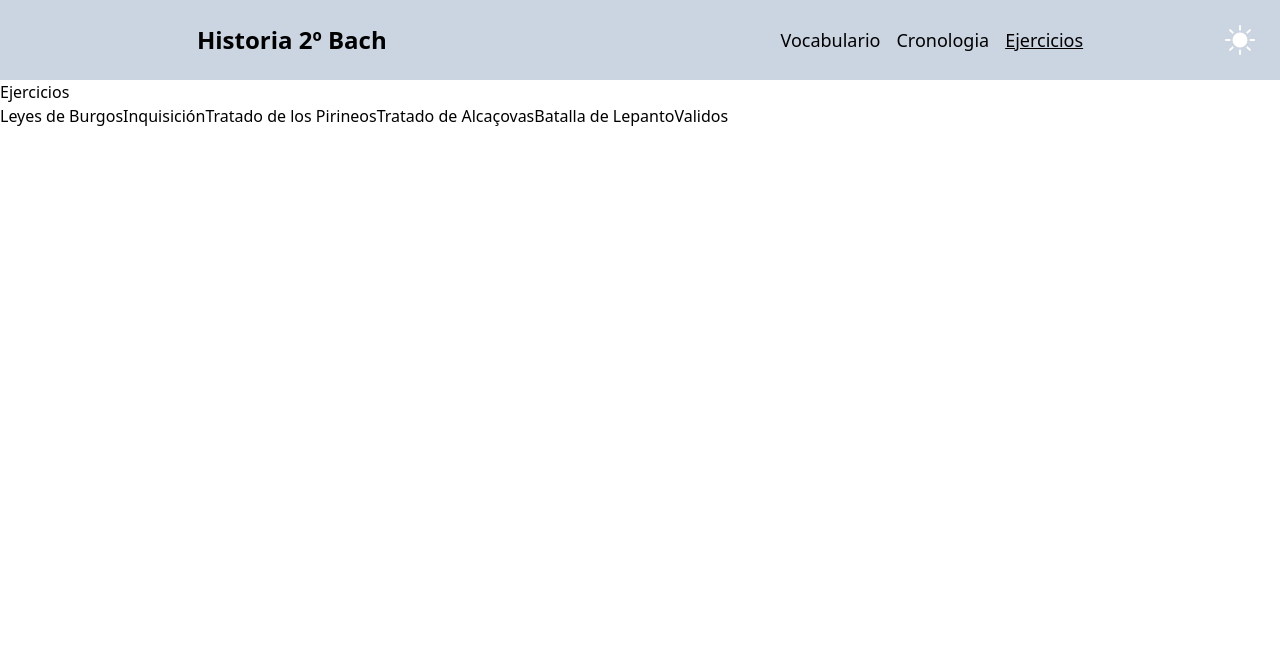
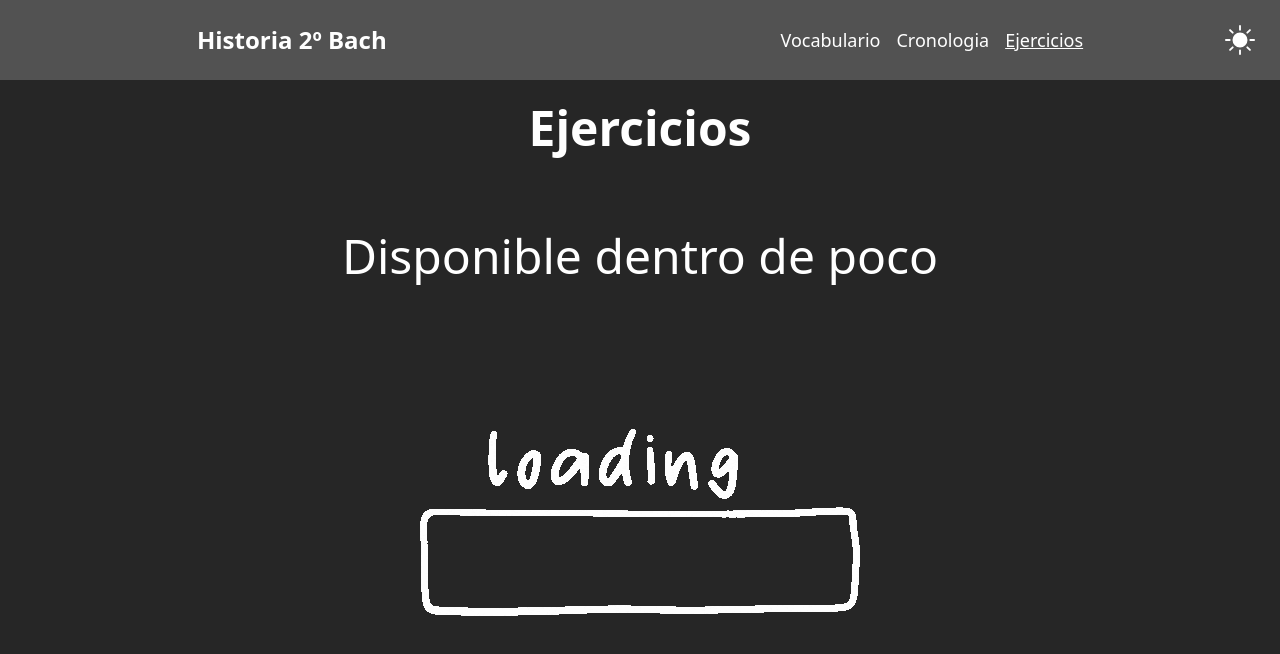
Before and after one commit to PPabloMunoz/Historia-2Bach, a Next.js app: page /ejercicios in a window 1280 px wide. Shown: the top 654 px of the page. Built offline with nearby package versions, Linux system fonts and the light colour scheme.

Commit message:
ejercicios page loading

```diff
--- a/pages/ejercicios.tsx
+++ b/pages/ejercicios.tsx
@@ -1,3 +1,4 @@
+import { useEffect, useState } from 'react'
 import {
   cronoBloques1_2,
   cronoBloque3_4,
@@ -6,7 +7,8 @@ import {
 import { Cronologia } from '@/types'
 
 import Navbar from '@/components/Navbar'
-import { useEffect, useState } from 'react'
+import loading from '../public/loading.gif'
+import { useUserContext } from '@/utils/UserContext'
 
 function aleatory(data: Cronologia[], iterations: Number) {
   const random: Cronologia[] = []
@@ -34,18 +36,30 @@ function aleatory(data: Cronologia[], iterations: Number) {
 
 export default function CronologiaPage() {
   const [data, setData] = useState(cronoBloques1_2)
+  const { theme } = useUserContext()
+
   useEffect(() => {
     setData(aleatory(cronoBloque3_4, 6))
   }, [])
+
   return (
-    <>
+    <div
+      className={
+        theme === 'dark' ? 'dark bg-neutral-800 text-white min-h-screen' : ''
+      }
+    >
       <Navbar
         title='Cronología - Historia 2º Bach'
         home={false}
         page='ejercicios'
       />
-      <h1>Ejercicios</h1>
-      {data.map((item) => item.name)}
-    </>
+      <h1 className='text-5xl font-bold text-center mt-6 mb-20'>Ejercicios</h1>
+      <div className='text-center text-5xl flex flex-col justify-center items-center gap-32 '>
+        <p>Disponible dentro de poco</p>
+        <img src={loading.src} alt='my-gif' />
+      </div>
+
+      {/* {data.map((item) => item.name)} */}
+    </div>
   )
 }
```
Also changed, not shown: public/loading.gif (added).
